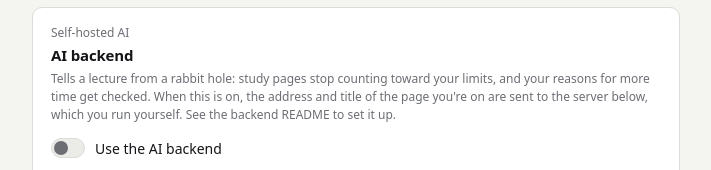
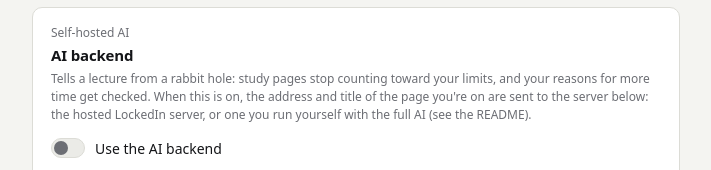
Before and after one commit to KrishAtGit/LockedIn, a website built with Vite: page extension/src/pages/options.html in a window 1280 px wide. Shown: the part 989-1159 px from the top of the page, without its empty margins (284-995 px from the left). Built offline with nearby package versions, Linux system fonts and the light colour scheme; some packages are replaced by stand-ins of ours.

Commit message:
Rewrite README for the deployed project and update the AI backend privacy note

```diff
--- a/extension/src/pages/options.html
+++ b/extension/src/pages/options.html
@@ -296,7 +296,7 @@
           <p class="muted small">
             Tells a lecture from a rabbit hole: study pages stop counting toward your limits, and your reasons for
             more time get checked. When this is on, the address and title of the page you're on are sent to the server
-            below, which you run yourself. See the backend README to set it up.
+            below: the hosted LockedIn server, or one you run yourself with the full AI (see the README).
           </p>
         </div>
         <label class="switch">
```
Also changed, not shown: README.md.
